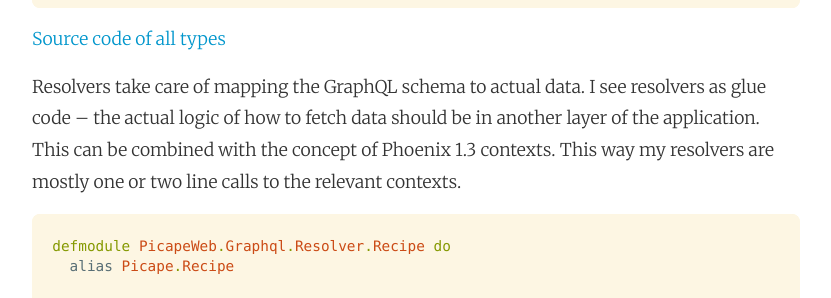
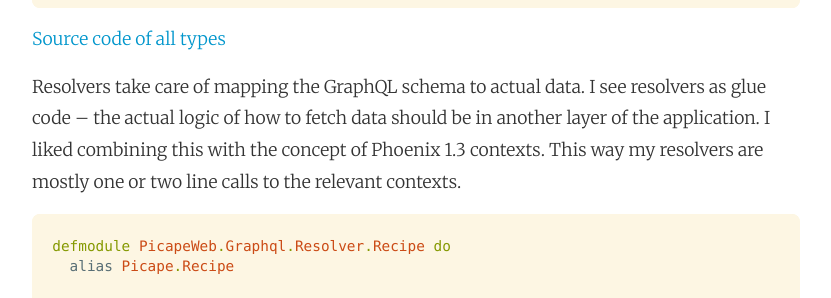
Before and after one commit to adri/adri.github.io, a Jekyll site: the page built from _posts/2017-09-27-learning-elixir-second-side-project-part2.md, in a window 1280 px wide and 900 px high, scrolled down 2648 px. Shown: the part 184-482 px from the top of the window, without its empty margins (224-1055 px from the left). Built offline with Jekyll 4.4.1, drawn with Linux system fonts in a browser that asks for light colours; nearby versions of some CDN libraries; comment, search, counter and statistics services are not loaded.

Commit message:
Autocommit from wiki

````diff
--- a/_posts/2017-09-27-learning-elixir-second-side-project-part2.md
+++ b/_posts/2017-09-27-learning-elixir-second-side-project-part2.md
@@ -68,7 +68,7 @@
 ```
 [Source code of all types](https://github.com/adri/picape/blob/master/lib/picape_web/graphql/types.ex)
 
-Resolvers take care of mapping the GraphQL schema to actual data. I see resolvers as glue code – the actual logic of how to fetch data should be in another layer of the application. This can be combined with the concept of Phoenix 1.3 contexts. This way my resolvers are mostly one or two line calls to the relevant contexts.
+Resolvers take care of mapping the GraphQL schema to actual data. I see resolvers as glue code – the actual logic of how to fetch data should be in another layer of the application. I liked combining this with the concept of Phoenix 1.3 contexts. This way my resolvers are mostly one or two line calls to the relevant contexts.
 
 ```elixir
 defmodule PicapeWeb.Graphql.Resolver.Recipe do
````
